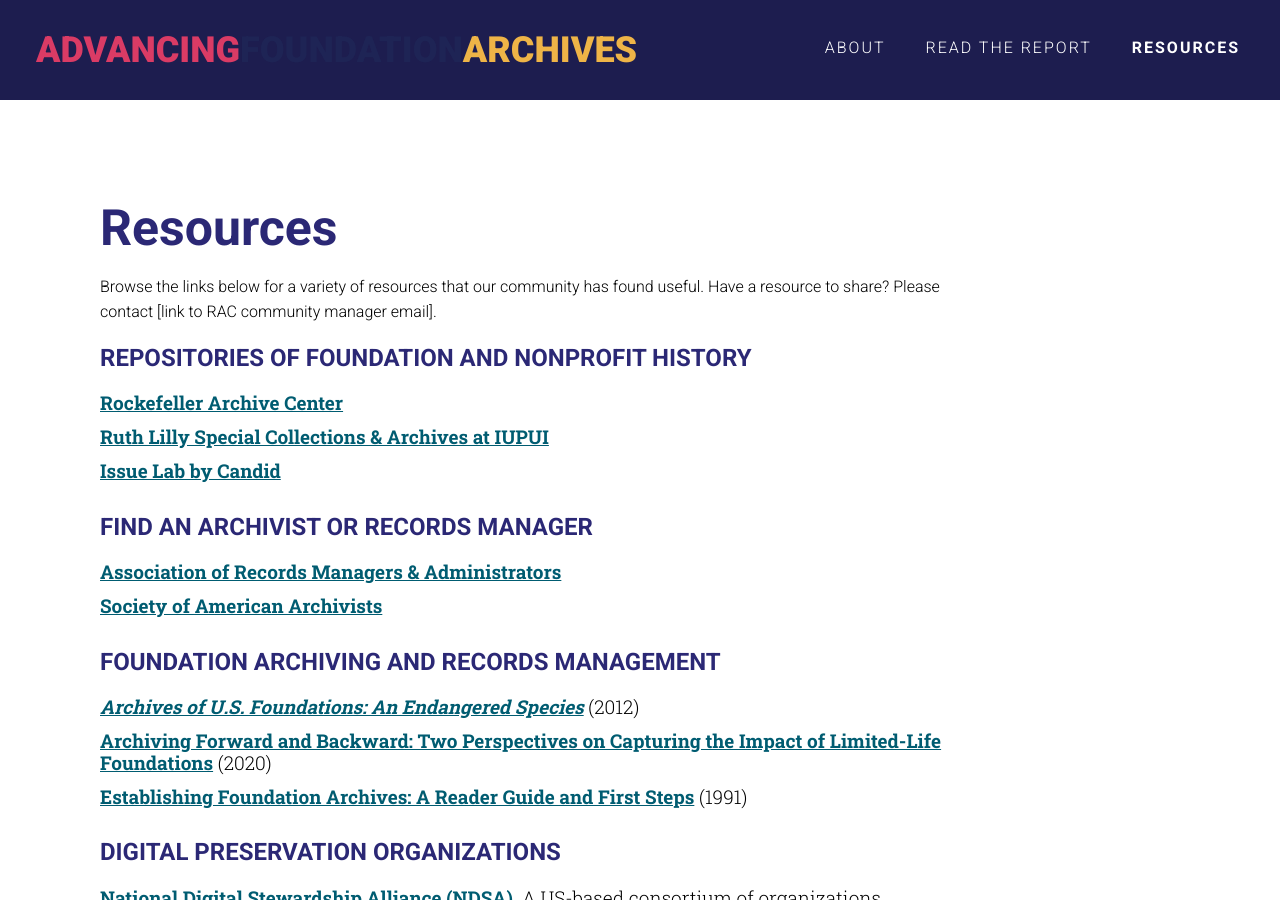
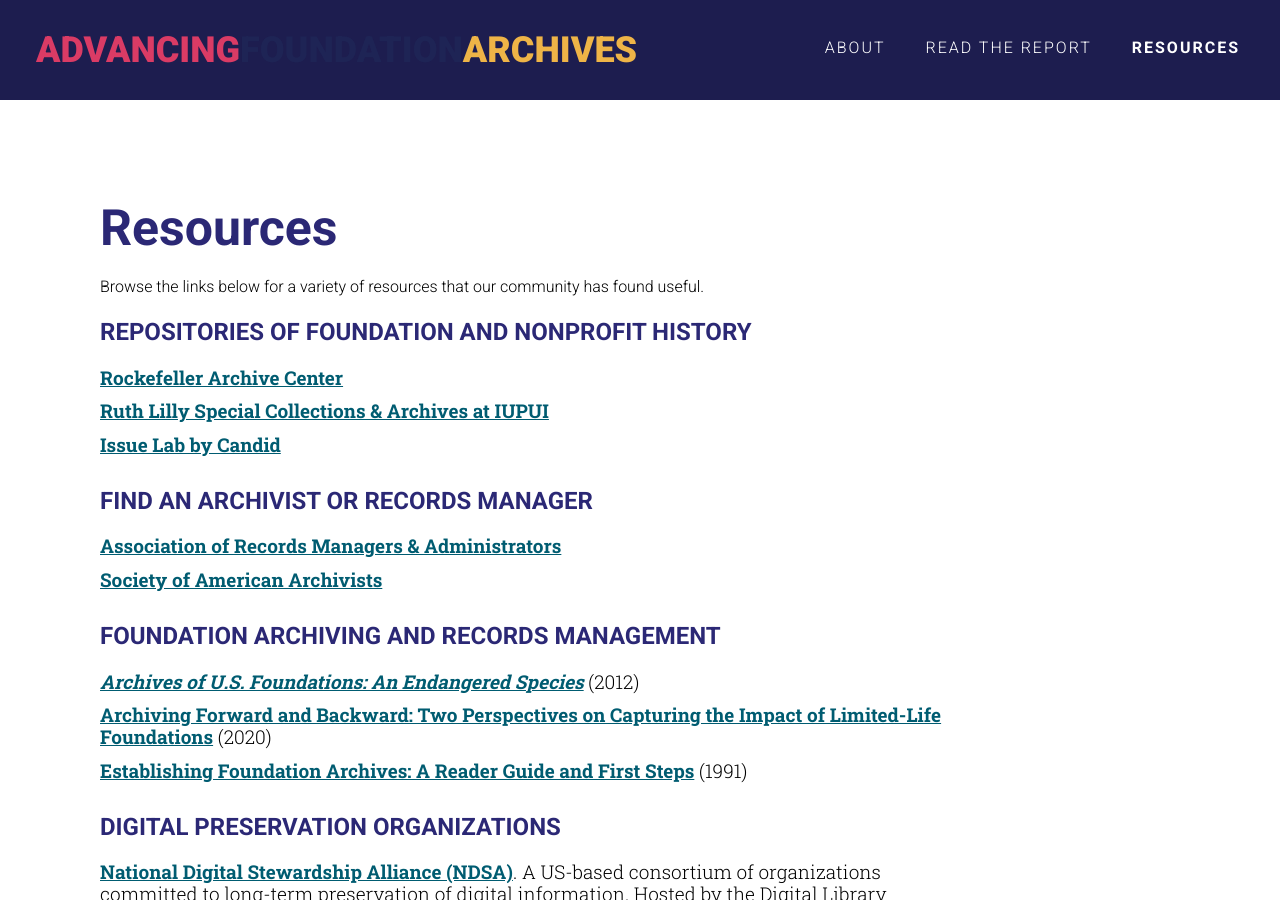
Before and after one commit to RockefellerArchiveCenter/advancing-foundation-archives, a Jekyll site: the page built from resources.html, in a window 1280 px wide and 900 px high. Built offline with Jekyll 4.4.1, drawn with Linux system fonts in a browser that asks for light colours; comment, search, counter and statistics services are not loaded.

Commit message:
remove submission text

```diff
--- a/resources.html
+++ b/resources.html
@@ -6,7 +6,7 @@
 
 <p class="text--page">
   Browse the links below for a variety of resources that our community has found
-  useful. Have a resource to share? Please contact [link to RAC community manager email].
+  useful.
 </p>
 
 <h2>Repositories of foundation and nonprofit history</h2>
```
